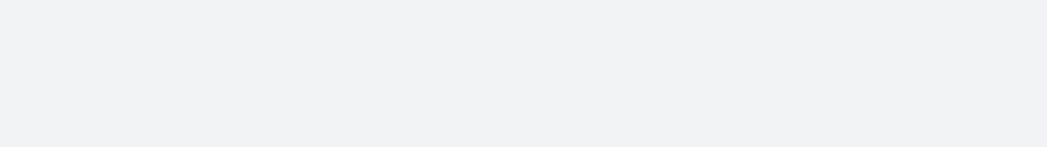
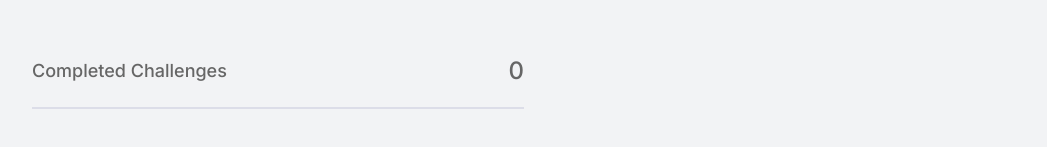
Before and after one commit to Jos620/movue-it-nuxt, a Nuxt app: page / in a window 1280 px wide. Shown: the part 245-392 px from the top of the page, without its empty margins (116-1163 px from the left). Built offline with nearby package versions, Linux system fonts and the light colour scheme.

Commit message:
✔ | Completed Challenges - adicionado o componente de desafios concluídos

```diff
--- /dev/null
+++ b/components/atoms/CompletedChallenges.vue
@@ -0,0 +1,17 @@
+<template>
+	<div
+		class="flex justify-between items-center pb-5 border-b-2 border-gray-line mt-8 lg:mt-14 font-medium"
+	>
+		<p class="text-lg">Completed Challenges</p>
+		<p class="text-2xl">{{ completedChallenges }}</p>
+	</div>
+</template>
+
+<script lang="ts">
+import Vue from "vue";
+import { mapState } from "vuex";
+export default Vue.extend({
+	name: "Completed Challenges",
+	computed: mapState("Challenges", ["completedChallenges"])
+});
+</script>
--- a/pages/index.vue
+++ b/pages/index.vue
@@ -4,7 +4,7 @@
 	>
 		<div class="flex flex-col w-full lg:w-1/2">
 			<Profile />
-			<!-- Completed Challenges -->
+			<CompletedChallenges />
 		</div>
 	</section>
 </template>
@@ -13,6 +13,7 @@
 import Vue from "vue";
 
 import Profile from "~/components/molecules/Profile.vue";
+import CompletedChallenges from "~/components/atoms/CompletedChallenges.vue";
 
 interface Head {
 	title: string;
@@ -24,7 +25,8 @@ export default Vue.extend({
 	}),
 
 	components: {
-		Profile
+		Profile,
+		CompletedChallenges
 	}
 });
 </script>
```
